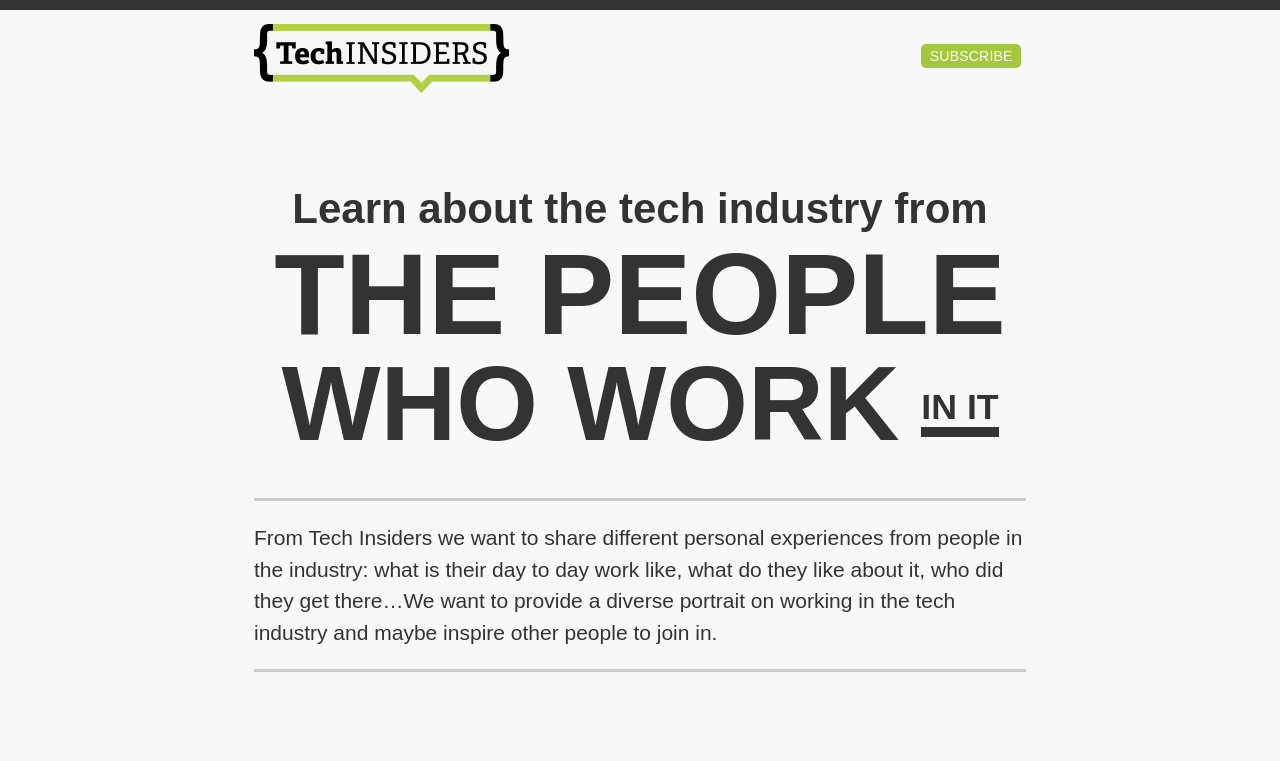
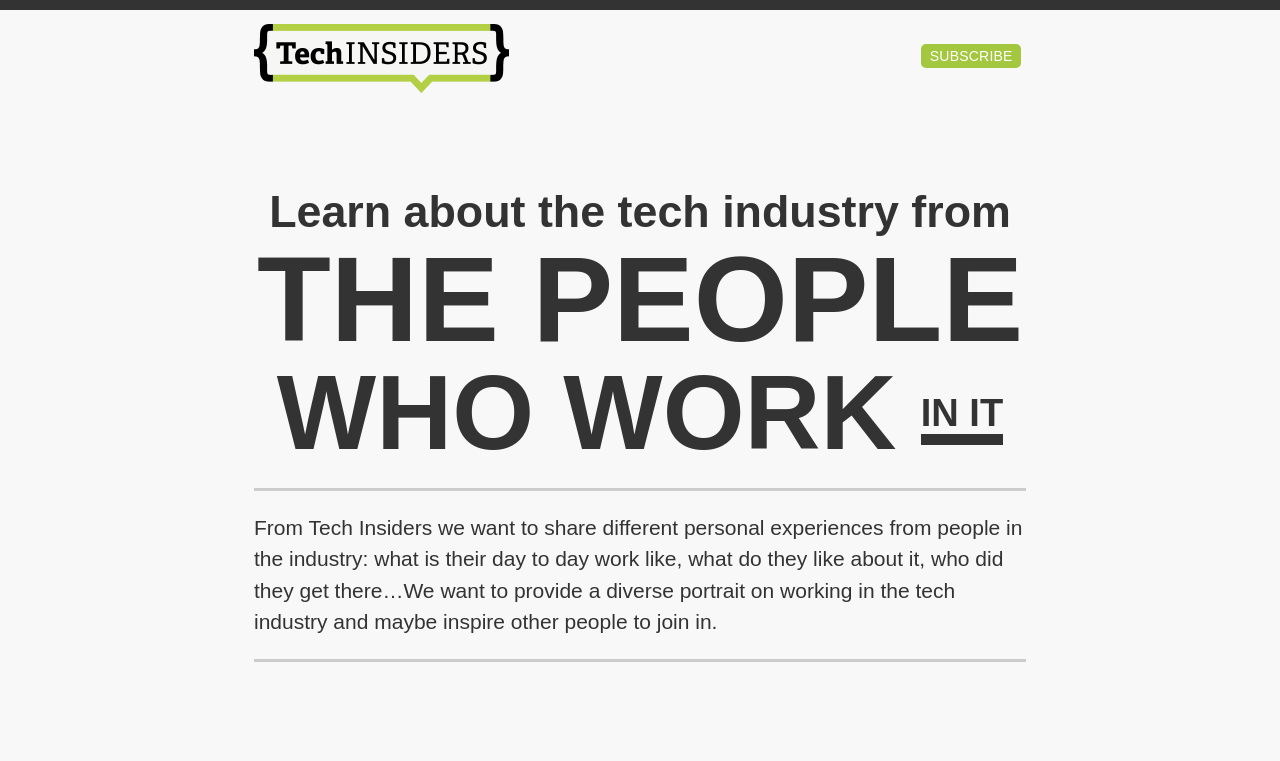
Before and after one commit to localistico/techinsiders.io, a Jekyll site: the page built from index.html, in a window 1280 px wide. Shown: the top 761 px of the page. Built offline with Jekyll 4.4.1, drawn with Linux system fonts in a browser that asks for light colours; Markdown is read by kramdown in place of the engine named in the settings; comment, search, counter and statistics services are not loaded.

Commit message:
responsive tweaks for home page

```diff
--- a/css/main.css
+++ b/css/main.css
@@ -357,14 +357,15 @@
 }
 
 section.home header h1 {
-  font-size: 3em;
+  font-size: 3.2em;
   line-height: 1.25em;
   font-weight: 600;
-  margin-bottom: 1em;
+  margin-bottom: 0.5em;
+  text-align: center;
 }
 
 section.home header h1 span.strong {
-  font-size: 2.5em;
+  font-size: 2.35em;
   font-weight: 900;
   font-style: normal;
   margin-bottom: 1em;
@@ -373,7 +374,7 @@
 }
 
 section.home header h1 span.stronger {
-  font-size: 2.75em;
+  font-size: 2.7em;
   font-weight: 900;
   font-style: normal;
   margin-bottom: 1em;
@@ -389,7 +390,7 @@
   font-weight: 700;
   line-height: 1em;
   position: relative;
-  margin-left: 10px;
+  margin-left: 1.5%;
 }
 
 section.home header p {
@@ -557,8 +558,17 @@
   }
 
   section.home header h1 {
-    font-size: 5vw;
+    font-size: 5.5vw;
   }
+
+  div.interviewee img {
+    width: 35%;
+  }
+
+  div.interviewee h3 {
+    line-height: 1.25em;
+  }
+
 }
 @media screen and (max-width: 550px) {
   #mc_embed_signup form input[type="submit"] {
@@ -590,7 +600,7 @@
   }
 
   .header ul li:first-child {
-    text-align: right;
+    text-align: center;
   }
 
   article {
@@ -603,7 +613,7 @@
 
   section.home header h1 {
     font-size: 1em;
-    font-size: 4.5vw;
+    font-size: 5vw;
   }
 
   header h1 {
@@ -633,6 +643,15 @@
   div#introduction {
     margin-bottom: 3em;
   }
+
+  section.home header p {
+    font-size: 1.25em;
+  }
+
+  div.interviewee p.meta {
+    margin: 0 0 20px 0;
+  }
+
   .subscribe_cta, footer {
     padding: 4em 1em;
   }
```
